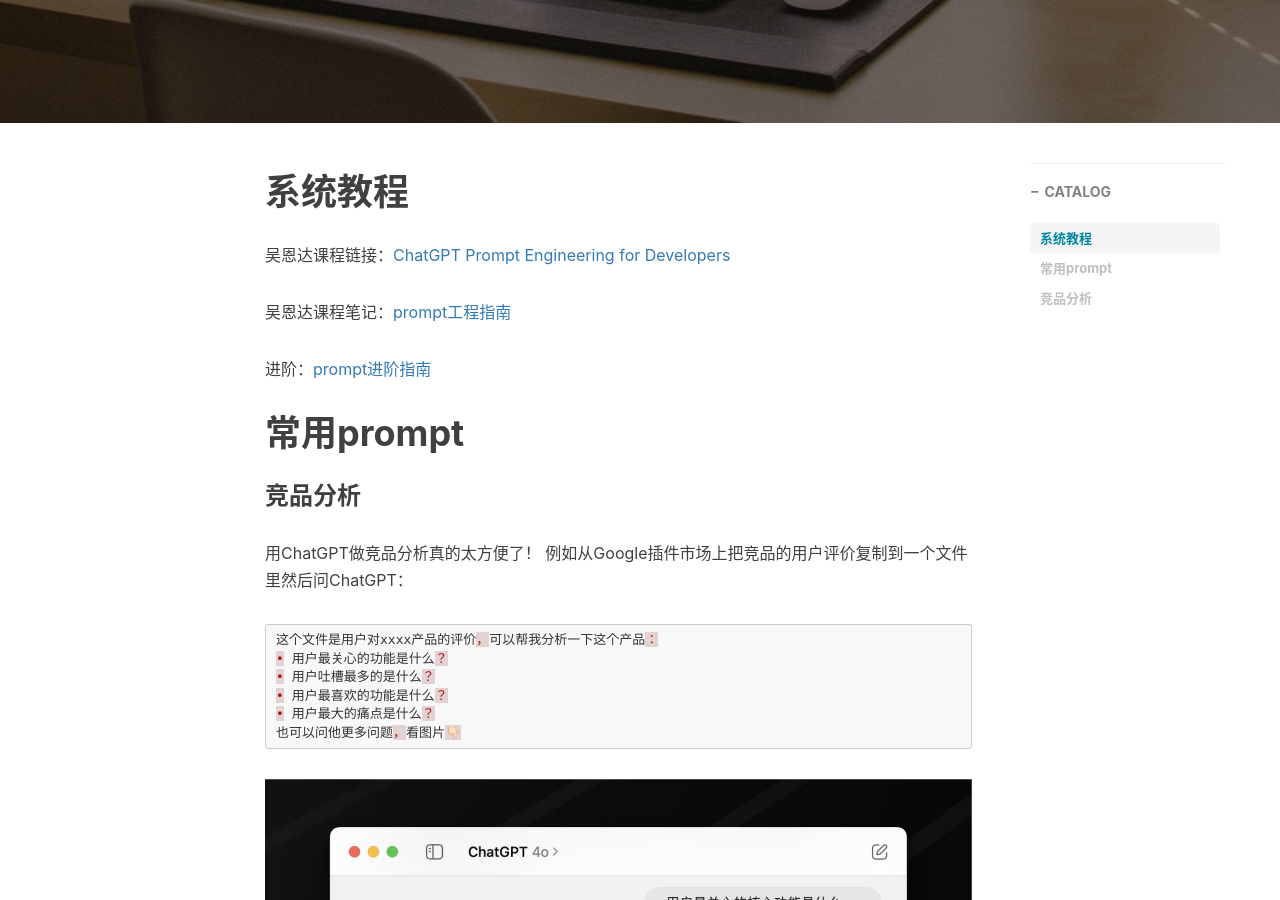
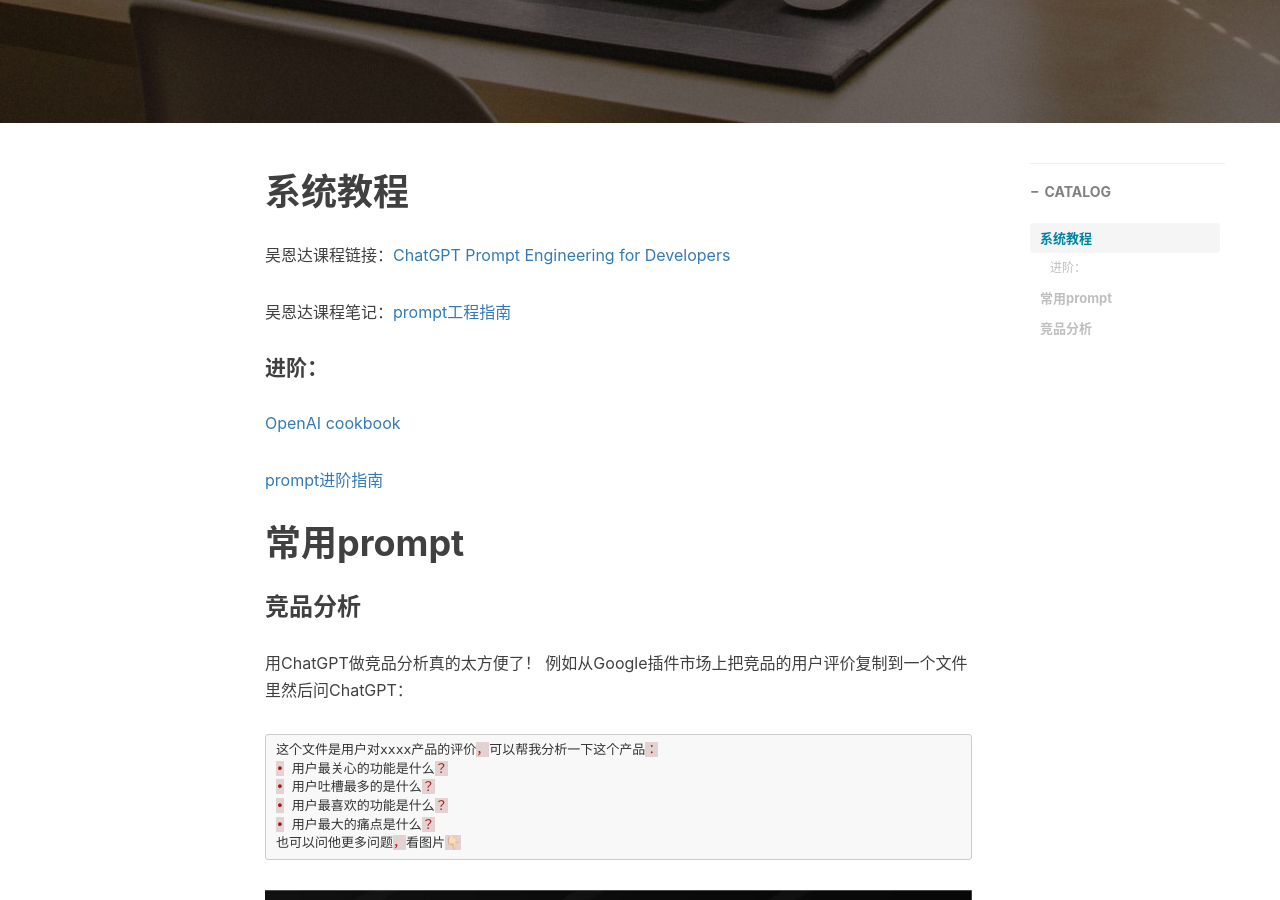
Before and after one commit to bingchuH/bingchuH.github.io, a Jekyll site: the page built from _posts/2023-07-04-prompt_engineering.md, in a window 1280 px wide and 900 px high, scrolled down 400 px. Built offline with Jekyll 4.4.1, drawn with Linux system fonts in a browser that asks for light colours; nearby versions of some CDN libraries; comment, search, counter and statistics services are not loaded.

Commit message:
增加了cookbook

```diff
--- a/_posts/2023-07-04-prompt_engineering.md
+++ b/_posts/2023-07-04-prompt_engineering.md
@@ -14,8 +14,10 @@
 
 吴恩达课程笔记：<a src = "https://prompt-engineering.xiniushu.com/">prompt工程指南</a>
 
-进阶：<a src = "https://prompt-guide.xiniushu.com/category/-basics">prompt进阶指南</a>
+#### 进阶：
+<a src = "https://cookbook.openai.com/">OpenAI cookbook</a>
 
+<a src = "https://prompt-guide.xiniushu.com/category/-basics">prompt进阶指南</a>
 # 常用prompt
 ### 竞品分析
 用ChatGPT做竞品分析真的太方便了！
```
